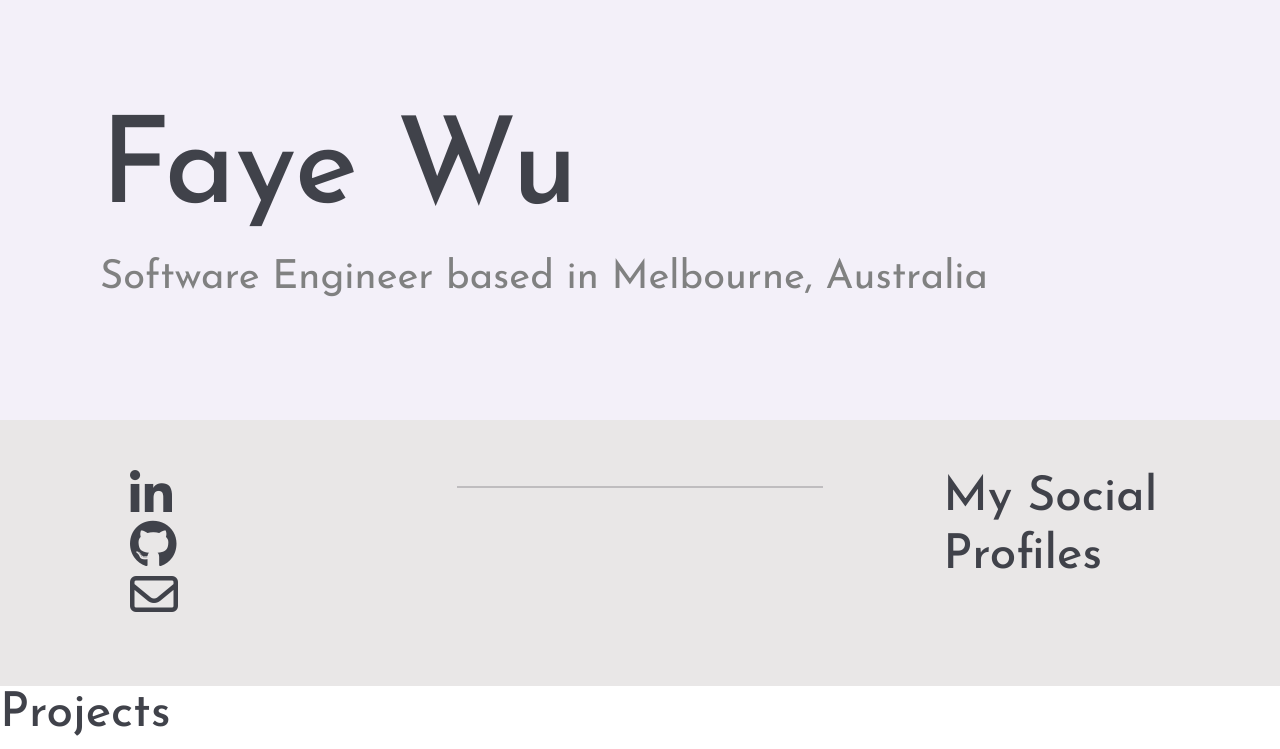
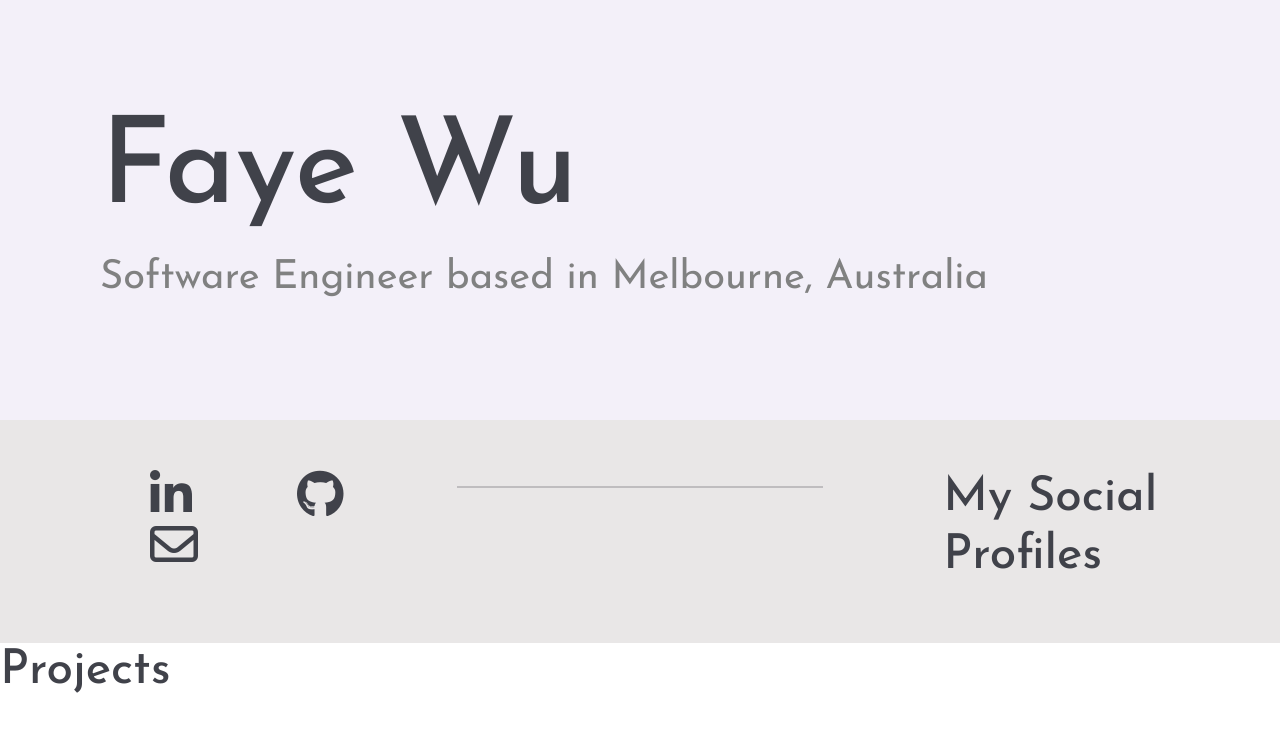
Before and after one commit to axteria/my-landing-page, a plain HTML site: page index.html in a window 1280 px wide. Shown: the top 749 px of the page. Drawn offline with nearby package versions, Linux system fonts and the light colour scheme.

Commit message:
fixed social profiles spacing

```diff
--- a/styles.css
+++ b/styles.css
@@ -21,6 +21,11 @@ h2 {
   font-size: 48px;
 }
 
+i {
+  color: var(--primary-text-color);
+}
+
+/* SECTIONS */
 .hero {
   background-color: var(--primary-background-color);
   padding: 100px;
@@ -41,9 +46,8 @@ h2 {
   grid-column-gap: 40px;
 }
 
-i {
-  color: var(--primary-text-color);
-  padding: 0 80px 0 80px;
+.social-profiles i {
+  padding-left: 100px;
 }
 
 .social-profiles hr {
```
